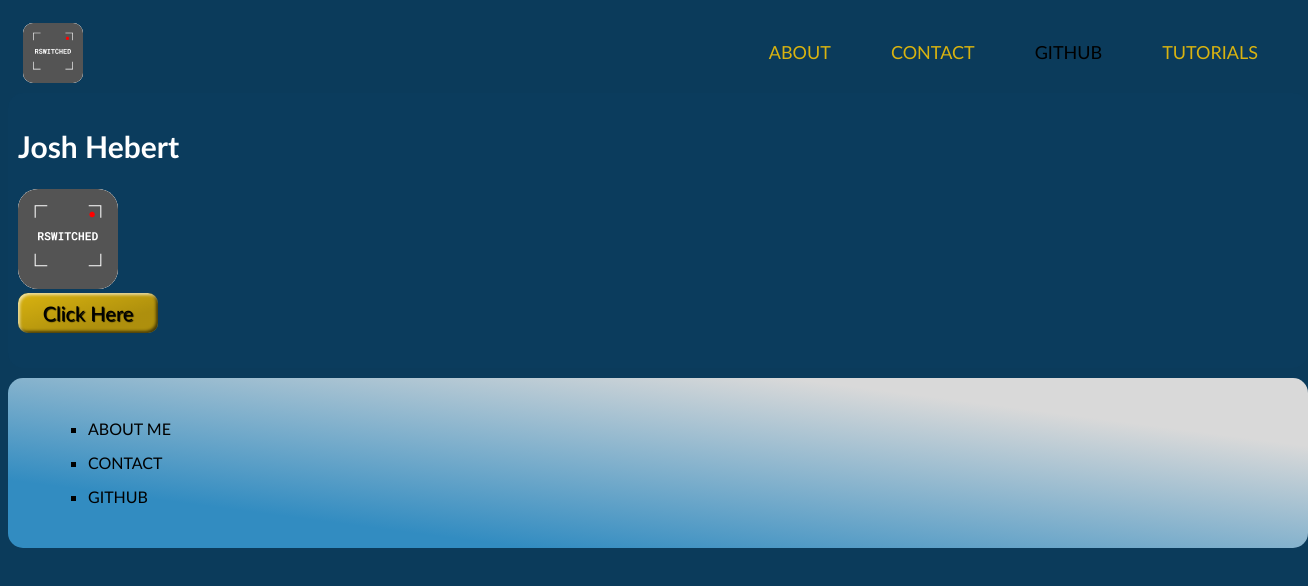
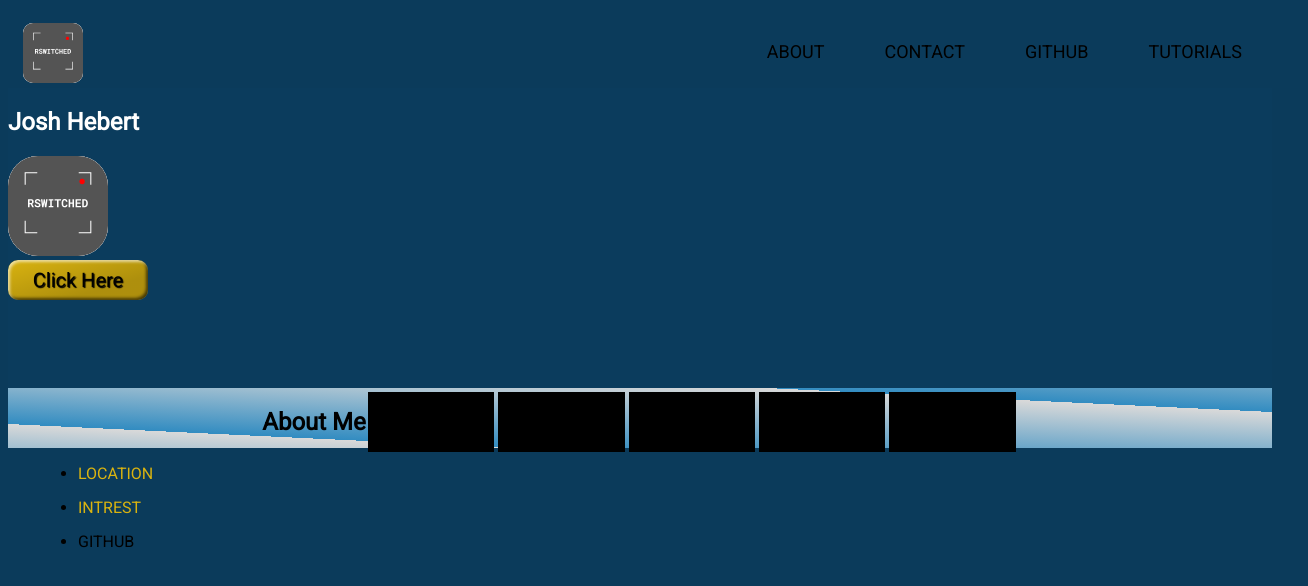
Before and after one commit to RoutedandSwitched/Html-CSS_Site, a plain HTML site: page index.html in a window 1280 px wide. Shown: the whole page, 1308 px wide, since content can reach past the window. Drawn offline with Linux system fonts and the light colour scheme.

Commit message:
pages/about/me/divs and spacing

```diff
--- a/index.html
+++ b/index.html
@@ -2,6 +2,7 @@
 <html>
   <head>
     <link rel="stylesheet" href="styles.css" />
+    <link href="https://fonts.googleapis.com/css2?family=Roboto&display=swap" rel="stylesheet">
     <title>Josh Portfolio Website</title>
     <meta charset="UTF-8" />
   </head>
@@ -15,10 +16,10 @@
         alt="Disney Pic"
         />
       <ul class="nav-bar">
-        <li><a href="">About</a></li>
-        <li><a href="">Contact</a></li>
+        <li><a href="#about">About</a></li>
+        <li><a href="pages/contact.html">Contact</a></li>
         <li><a href="https://github.com/routedandswitched" target="_blank">GitHub</a></li>
-        <li><a href="">Tutorials</a></li>
+        <li><a href="pages/tutorials.html">Tutorials</a></li>
       </ul >
 
     </nav>
@@ -34,16 +35,21 @@
         <div class="button">Click Here</div>
     </div>
     <section>
+      <h2><a name="about">About Me</a></h2>
+      <div class="test"></div>
+      <div class="test"></div>
+      <div class="test"></div>
+      <div class="test"></div>
+      <div class="test"></div>
 
     </section>
+
     <footer>
-      <ul style="list-style-type: square;">
-        <li><a>About Me</a></li>
-        <li><a>Contact</a></li>
-        <li>
-          <a href="https://github.com/routedandswitched" target="_blank">GitHub</a></li>
-      </ul>
-
+        <ul>
+          <li><a href="">Location</a></li>
+          <li><a href="">Intrest</a></li>
+          <li><a href="https://github.com/routedandswitched" target="_blank">GitHub</a></li>
+        </ul>
     </footer>
   </body>
 </html>
--- a/styles.css
+++ b/styles.css
@@ -1,11 +1,9 @@
 body {
-  width:100%;
   display: flex;
   background-color: #0b3b5b;
   flex-direction: column;
   flex-wrap: wrap;
-  font-family: "Calibri", "Gill Sans", "Gill Sans", "Gill Sans MT",
-    "Trebuchet MS", sans-serif;
+  font-family: 'Roboto', sans-serif;
 }
 
 .logo {
@@ -24,7 +22,7 @@ nav {
 
 .nav-bar {
   display: flex;
-  justify-content: space-between;
+  justify-content: flex-end;
   list-style-type: none;
   font-size: 18px;
 
@@ -56,43 +54,40 @@ a:active { text-decoration: none;
   color:black;
  }
 
-/* section {
+section {
   width: 100%;
-  height: 100px;
-  border-radius: 15px;
-  background-image: linear-gradient(to top right, #328cc1 20%, #d9d9d9 80%);
+  height: 60px;
+  background-image: repeating-linear-gradient(to top right, #328cc1 20%, #d9d9d9 80%);
   display: flex;
-  flex-direction: row;
+  align-items: center;
+  justify-content: center;
   flex-wrap: wrap;
-  justify-content: space-between;
-} */
+
+}
 
 .about-me {
   width: 100%;
-  height: 255px;
-  padding: 10px;
+  height: 300px;
   background-color: #0b3c5d;
-  border-radius: 15px;
-  margin: 5px 0 5px 0;
-  font-size: 20px;
+
 }
 
 .pics {
   width: 100px;
-  border-radius: 20%;
+  border-radius: 30px;
 }
 
 #name {
   color: white;
-  display: flex;
-  flex-direction: row;
+
 }
 
 .test {
-  width: 30px;
-  height: 30px;
+  width: 10%;
+  height: 100%;
   background-color: black;
-  margin: 5px;
+  margin: 2px;
+
 }
 
 .button {
@@ -125,14 +120,5 @@ a:active { text-decoration: none;
 }
 
 footer {
-  width: 100%;
-  height: 150px;
-  padding: 10px;
-  margin: 5px 0 5px 0;
-  border-radius: 15px;
-  background-image: linear-gradient(to top right, #328cc1 20%, #d9d9d9 80%);
-  display: flex;
-  flex-direction: row;
-  flex-wrap: wrap;
-  justify-content: space-between;
+ display: inline-block;
 }
```
Also changed, not shown: pages/about.html (added, +24 -0 lines), pages/contact.html (added, +24 -0 lines), pages/tutorials.html (added, +27 -0 lines), images/Rswitched.png.
